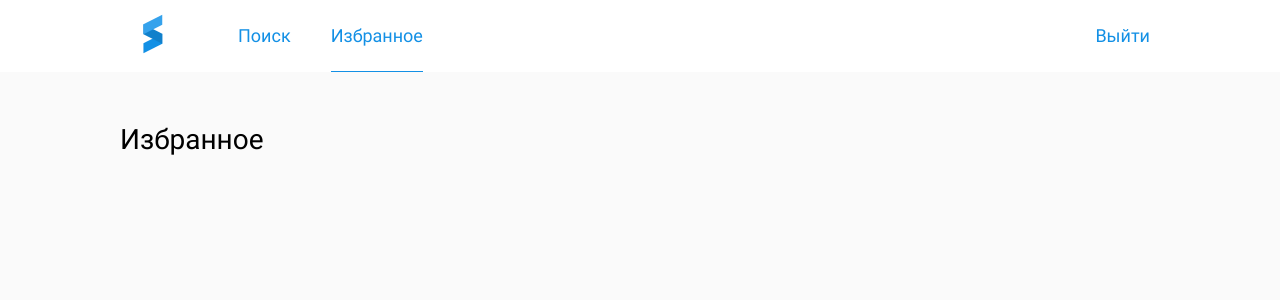
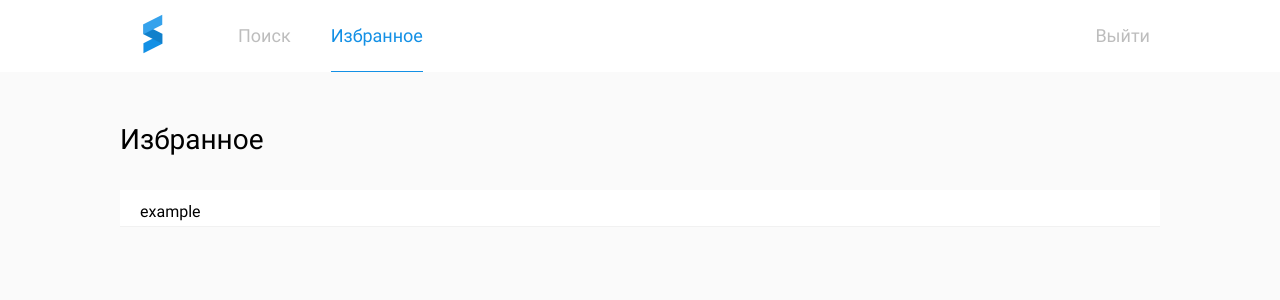
Before and after one commit to vvaleri/youtube, a React (Create React App) app in the folder client/: page /favourites in a window 1280 px wide. Shown: the top 300 px of the page. Built offline with nearby package versions, Linux system fonts and the light colour scheme; no server answers.

Commit message:
Feat: add styles for favourites component

```diff
--- a/client/src/components/Favourites.js
+++ b/client/src/components/Favourites.js
@@ -1,11 +1,12 @@
-import { Main, FavouriteTitle } from '../styles/favourites';
+import { Main, FavouriteTitle, FavouriteContainer, FavouriteItem } from '../styles/favourites';
 
 export function Favourites() {
   return(
     <Main>
       <FavouriteTitle>Избранное</FavouriteTitle>
-
+      <FavouriteContainer>
+        <FavouriteItem>example</FavouriteItem>
+      </FavouriteContainer>
     </Main>
-
   )
 }
--- a/client/src/styles/favourites.js
+++ b/client/src/styles/favourites.js
@@ -3,12 +3,24 @@ import styled from 'styled-components/macro';
 const Main = styled.main`
    padding: 120px 20px 0;
    max-width: 1080px;
+   min-height: 100vh;
    margin: 0 auto;
 `
 
 const FavouriteTitle = styled.h1`
+  margin: 0 0 30px 0;
   font-size: 28px;
   line-height: 40px;
 `
 
-export { Main, FavouriteTitle }
+const FavouriteContainer = styled.div`
+  background-color: #fff;
+`
+
+const FavouriteItem = styled.div`
+  padding: 12px 20px 5px;
+  font-weight: 500;
+  border-bottom: 1px solid #F1F1F1;
+`
+
+export { Main, FavouriteTitle, FavouriteContainer, FavouriteItem }
--- a/client/src/styles/header.js
+++ b/client/src/styles/header.js
@@ -39,10 +39,13 @@ const Item = styled.li`
     padding: 0 0 25px 0;
     font-size: 18px;
     line-height: 28px;
-    color: #1390E5;
+    color: #272727;
+    opacity: 0.3;
 
     &.active {
+      color: #1390E5;
       border-bottom: 1px solid #1390E5;
+      opacity: 1;
     }
   }
 
```
